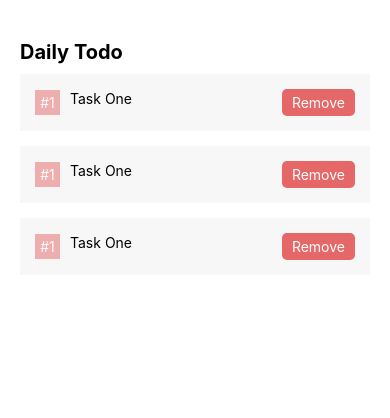
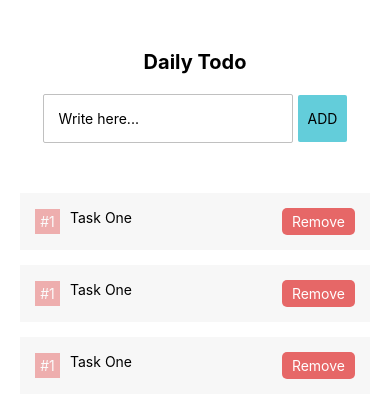
Before and after one commit to ashiqur-russel/react-native-todo, a React Native app: screen / in a window 390 px wide. Shown: the top 418 px of the page. Built offline with nearby package versions, Linux system fonts and the light colour scheme.

Commit message:
input field and Add button design

```diff
--- a/App.js
+++ b/App.js
@@ -1,12 +1,15 @@
 import { StatusBar } from "expo-status-bar";
 import { StyleSheet, Text, View } from "react-native";
+import CreateTodo from "./components/CreateTodo";
 import Todo from "./components/Todo";
 
 export default function App() {
   return (
     <View style={styles.container}>
+      <Text style={styles.heading}>Daily Todo</Text>
+
+      <CreateTodo />
       <View style={styles.mainApp}>
-        <Text style={styles.heading}>Daily Todo</Text>
         <View style={styles.todos}>
           <Todo />
           <Todo />
@@ -28,9 +31,14 @@ const styles = StyleSheet.create({
     paddingHorizontal: 20,
   },
   heading: {
+    display: "flex",
+    flexDirection: "row",
+    marginTop: 50,
     fontSize: 20,
     fontWeight: "bold",
     marginBottom: 10,
+    justifyContent: "center",
+    alignItems: "center",
   },
   todos: {},
 });
--- /dev/null
+++ b/components/CreateTodo.js
@@ -0,0 +1,54 @@
+import {
+  View,
+  Text,
+  KeyboardAvoidingView,
+  Platform,
+  StyleSheet,
+  TextInput,
+  TouchableOpacity,
+} from "react-native";
+import React from "react";
+
+export default function CreateTodo() {
+  return (
+    <View>
+      <KeyboardAvoidingView
+        behavior={Platform.OS === "ios" ? "padding" : "height"}
+        style={styles.createTodoBox}
+      >
+        <TextInput style={styles.input} placeholder="Write here..."></TextInput>
+        <TouchableOpacity>
+          <View style={styles.btn}>
+            <Text style={styles.addBtn}>ADD</Text>
+          </View>
+        </TouchableOpacity>
+      </KeyboardAvoidingView>
+    </View>
+  );
+}
+
+const styles = StyleSheet.create({
+  createTodoBox: {
+    displayL: "flex",
+    flexDirection: "row",
+    alignItems: "center",
+    justifyContent: "center",
+    padding: 10,
+  },
+  input: {
+    paddingVertical: 15,
+    paddingHorizontal: 15,
+    borderColor: "#c0c0c0",
+    borderRadius: 2,
+    borderWidth: 1,
+    width: 250,
+    marginRight: 5,
+  },
+  btn: {
+    backgroundColor: "#63cdda",
+    paddingVertical: 15,
+    paddingHorizontal: 10,
+    borderRadius: 2,
+  },
+  addBtn: {},
+});
--- a/components/Todo.js
+++ b/components/Todo.js
@@ -49,6 +49,7 @@ const styles = StyleSheet.create({
     color: "white",
   },
   btn: {
+    maxWidth: "80%",
     backgroundColor: "#e66767",
     paddingVertical: 5,
     paddingHorizontal: 10,
```
